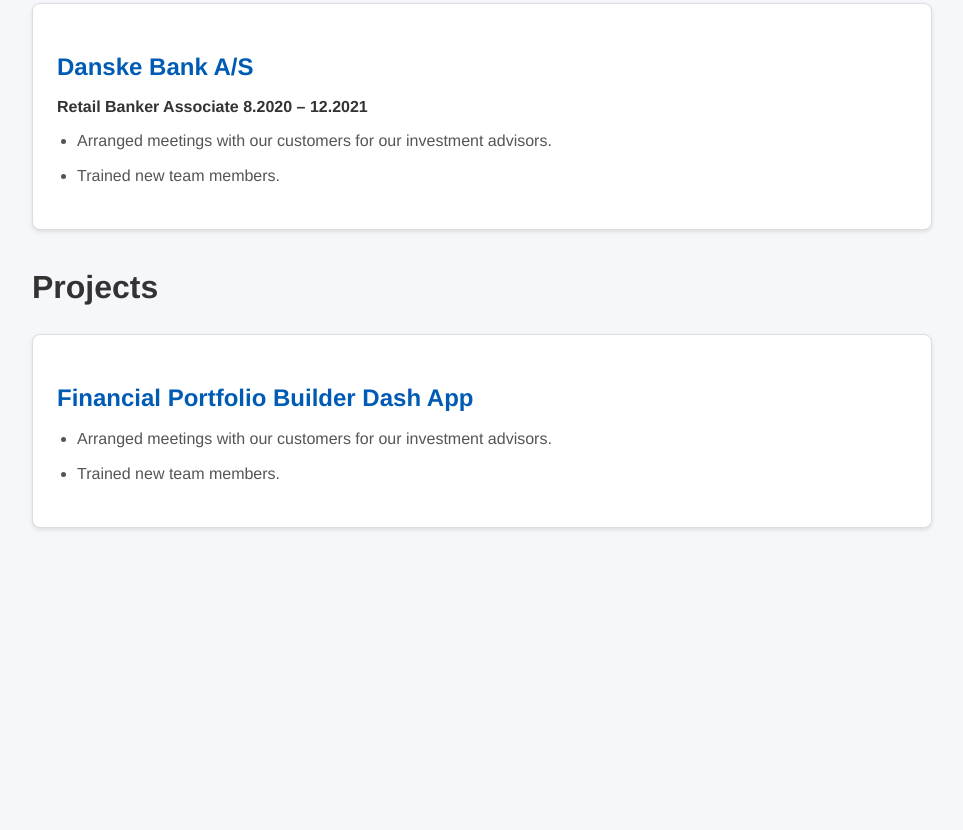
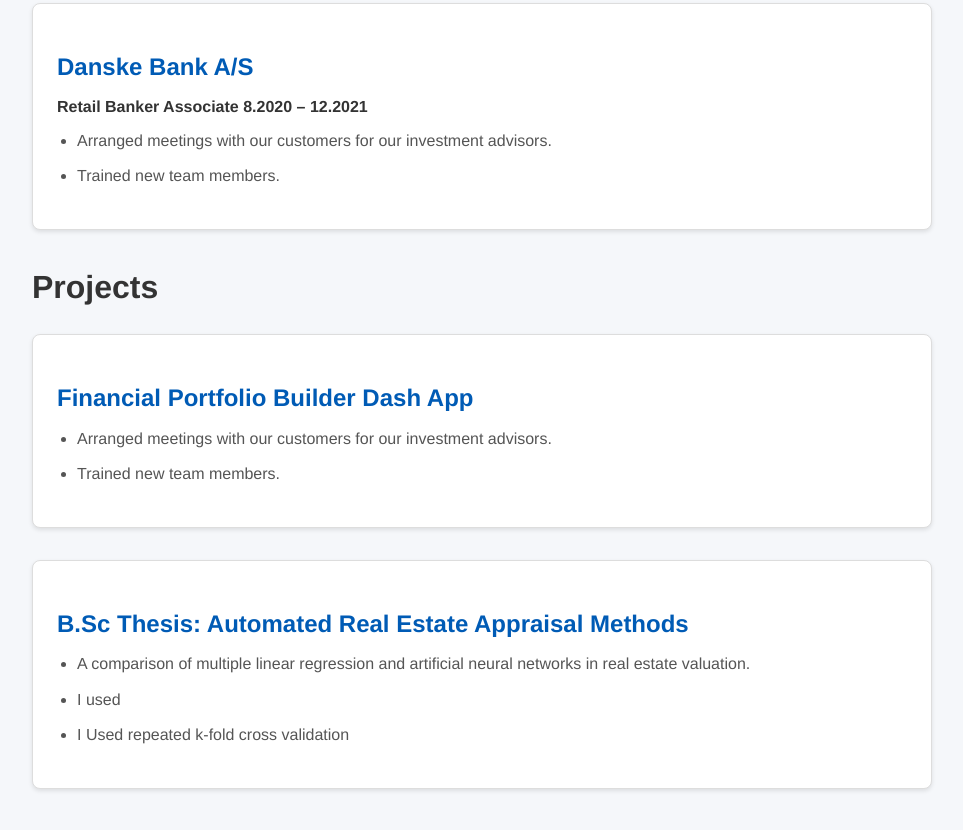
Before and after one commit to Tepes99/Homepage, a plain HTML site: page index.html in a window 1280 px wide. Shown: the part 1110-1940 px from the top of the page, without its empty margins (158-1121 px from the left). Before the commit the page ends 1696 px from the top, so only its background shows below. Drawn offline with Linux system fonts and the light colour scheme.

Commit message:
feat: add thesis

```diff
--- a/index.html
+++ b/index.html
@@ -12,6 +12,7 @@
     <a href="#">Home</a>
     <a href="https://github.com/Tepes99">Github</a>
     <a href="https://www.linkedin.com/in/teemu-saha-18090b19b/">LinkedIn</a>
+    <a href="https://aaltodoc.aalto.fi/server/api/core/bitstreams/16fe675d-0aed-4d77-bbf1-a6d042209113/content">B.Sc Thesis</a>
     <a href="#projects">Projects</a>
     <a href="pages/blog.html">Blog</a>
 </div>
@@ -75,6 +76,15 @@
             <li>Trained new team members.</li>
         </ul>
     </div>
+    <div class="post_box">
+        <h2>B.Sc Thesis: Automated Real Estate Appraisal Methods</h2>
+        <ul>
+            <li>A comparison of multiple linear regression and artificial neural networks in
+                real estate valuation.</li>
+            <li>I used</li>
+            <li>I Used repeated k-fold cross validation</li>
+        </ul>
+    </div>
 </div>
 
 </body>
```
Also changed, not shown: 1 other file.
